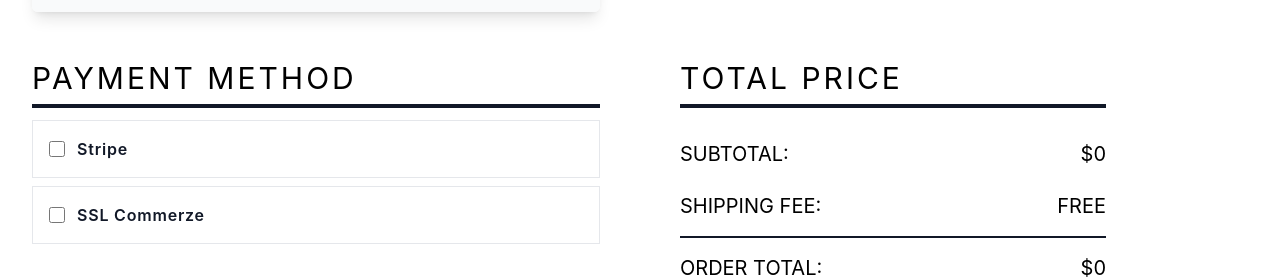
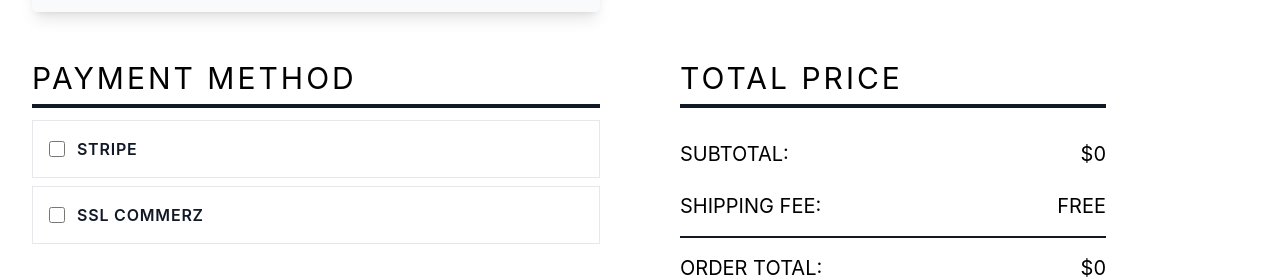
Before and after one commit to Pranta07/lady-client, a React (Create React App) app: page /checkout in a window 1280 px wide. Shown: the part 1060-1339 px from the top of the page. Built offline with nearby package versions, Linux system fonts and the light colour scheme; no server answers; what tw-elements would draw is missing.

Commit message:
checbox issue fixed

```diff
--- a/src/Components/CheckoutPage/CheckoutPage.js
+++ b/src/Components/CheckoutPage/CheckoutPage.js
@@ -211,30 +211,30 @@ const CheckoutPage = () => {
                         </h1>
                         <div className="flex items-center border p-4 mb-2">
                             <input
-                                id="remember-me"
-                                name="remember-me"
+                                id="stripe"
+                                name="stripe"
                                 type="checkbox"
                                 className="h-4 w-4 text-indigo-600 border-gray-300 rounded"
                             />
                             <label
-                                htmlFor="remember-me"
-                                className="ml-3 block text-md font-semibold tracking-wider text-gray-900"
+                                htmlFor="stripe"
+                                className="uppercase ml-3 block text-md font-semibold tracking-wider text-gray-900"
                             >
                                 Stripe
                             </label>
                         </div>
                         <div className="flex items-center border p-4">
                             <input
-                                id="remember-me"
-                                name="remember-me"
+                                id="ssl"
+                                name="ssl"
                                 type="checkbox"
                                 className="h-4 w-4 text-indigo-600 border-gray-300 rounded"
                             />
                             <label
-                                htmlFor="remember-me"
-                                className="ml-3 block text-md font-semibold tracking-wider text-gray-900"
+                                htmlFor="ssl"
+                                className="uppercase ml-3 block text-md font-semibold tracking-wider text-gray-900"
                             >
-                                SSL Commerze
+                                SSL Commerz
                             </label>
                         </div>
                     </div>
```
